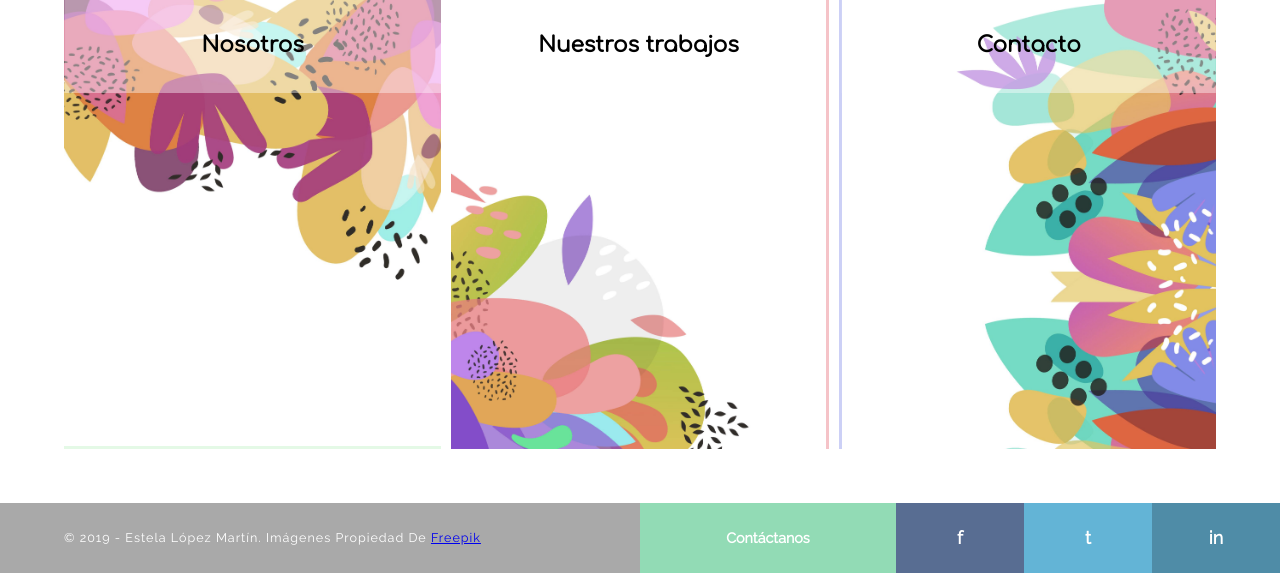
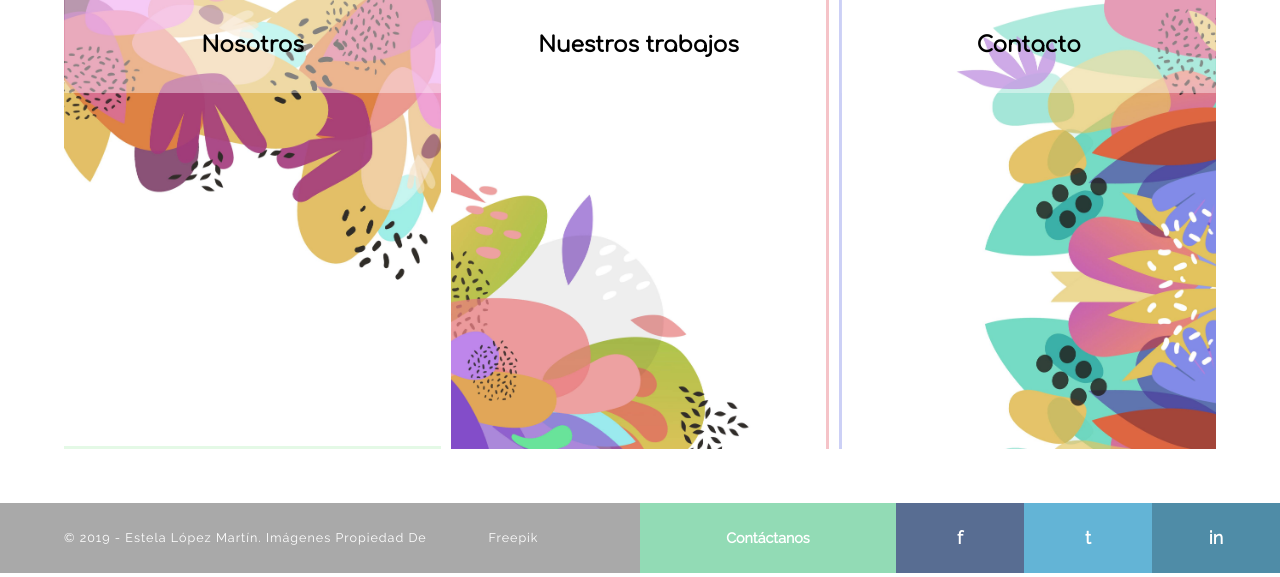
Before and after one commit to esternebra/HappyWeb, a PHP site: page /index.html in a window 1280 px wide. Shown: the part 1145-1722 px from the top of the page. Run offline with PHP 8.4, Linux system fonts and the light colour scheme; some libraries are stand-ins or nearby versions.

Commit message:
Update style.css

```diff
--- a/css/style.css
+++ b/css/style.css
@@ -312,13 +312,14 @@ footer{
 }
 
 /* Estilo de párrafo */
-.autoria p{
+.autoria p, .autoria a{
     padding-left: 10%;
     color: white;
     font-size: 0.7rem;
     line-height: 70px;
     text-transform: capitalize;
     letter-spacing: 1px;
+    text-decoration: none;
 }
 
 /* Contenedor redes sociales */
```
